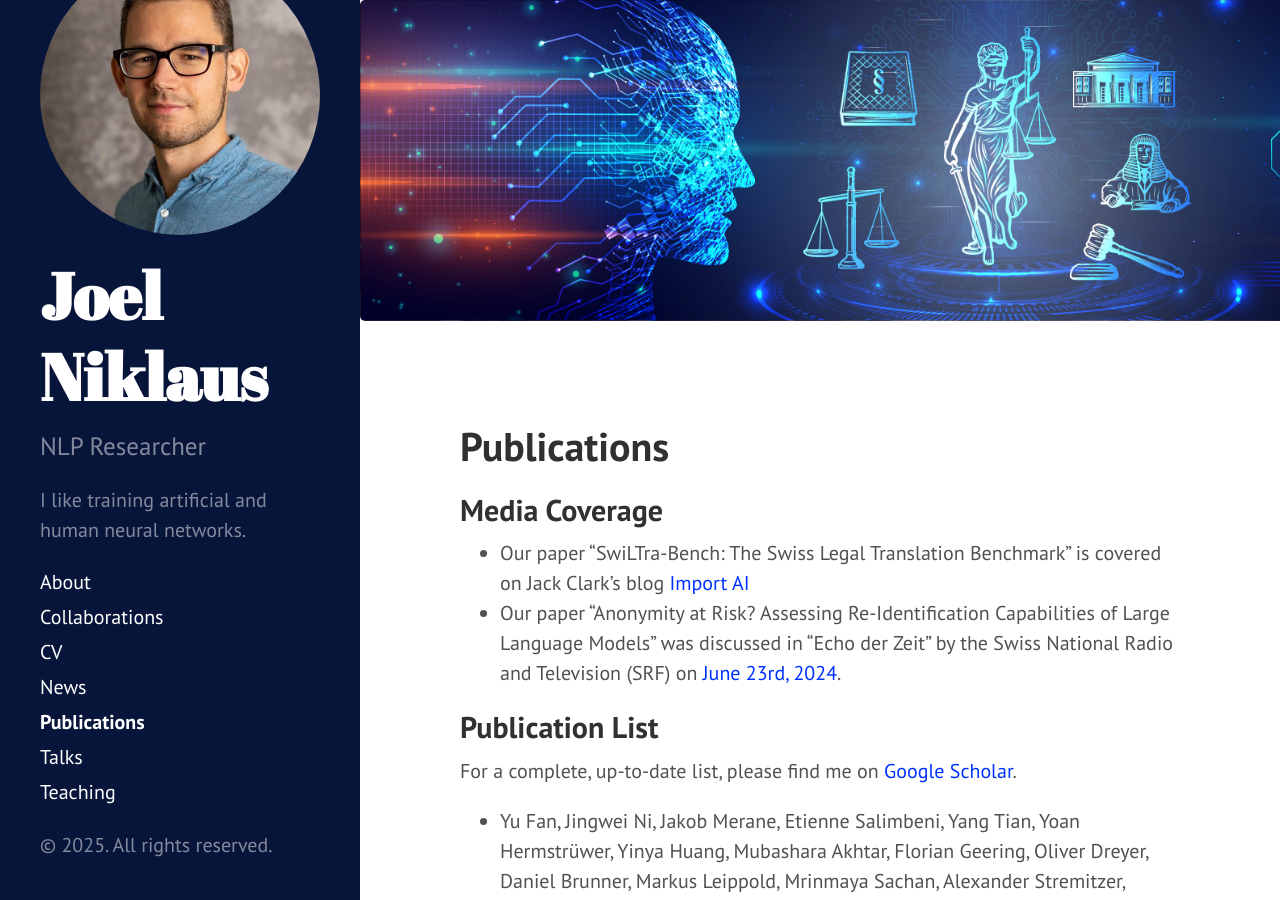
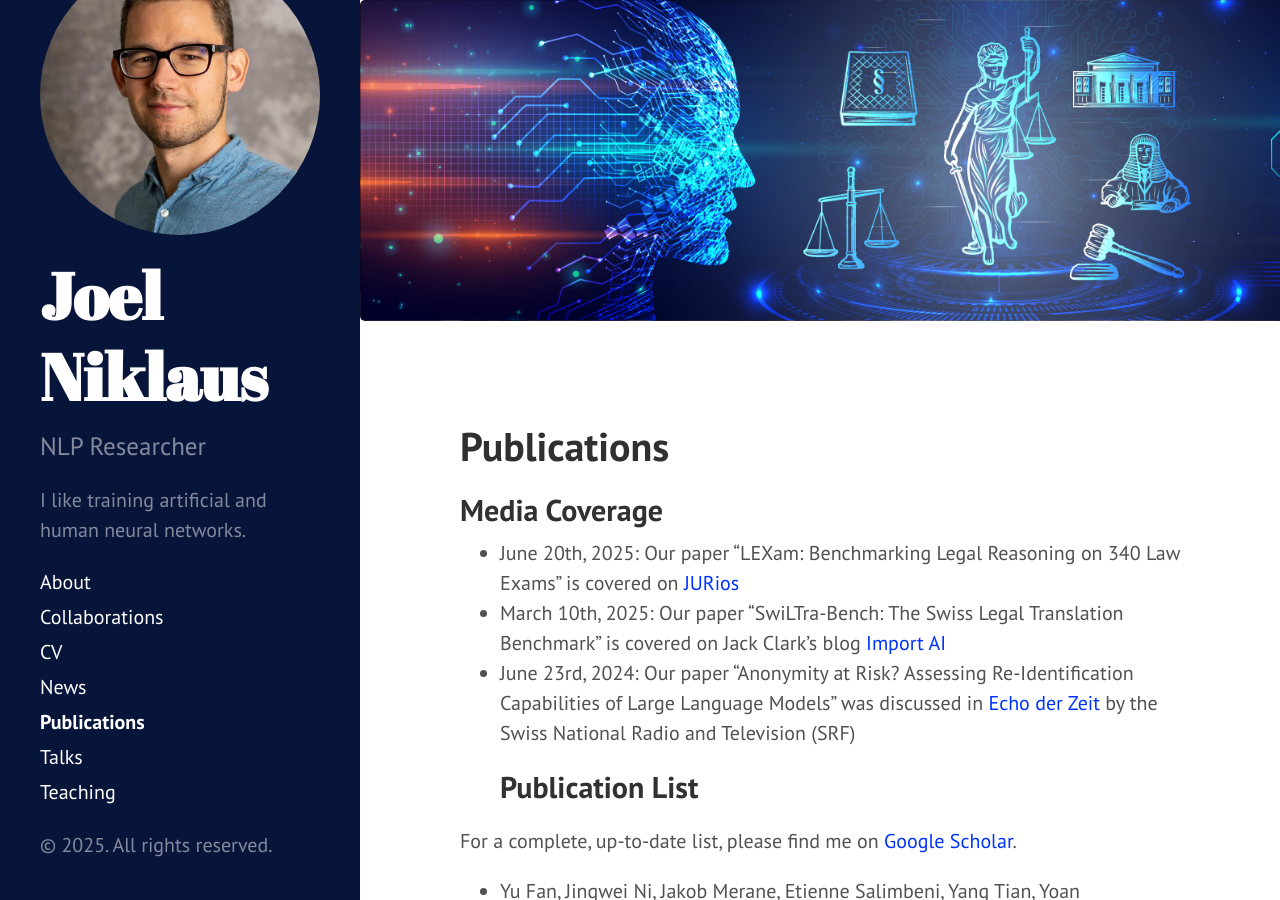
Before and after one commit to JoelNiklaus/joelniklaus.github.io, a Jekyll site: the page built from _pages/publications.md, in a window 1280 px wide and 900 px high. Built offline with Jekyll 4.4.1, drawn with Linux system fonts in a browser that asks for light colours; a style sheet for code colours, icons or effects is not loaded.

Commit message:
added jurios media coverage

```diff
--- a/_pages/publications.md
+++ b/_pages/publications.md
@@ -5,12 +5,11 @@ title: Publications
 
 ## Media Coverage
 
-- Our paper "SwiLTra-Bench: The Swiss Legal Translation Benchmark" is covered on Jack Clark's blog
+- June 20th, 2025: Our paper "LEXam: Benchmarking Legal Reasoning on 340 Law Exams" is covered on [JURios](https://jurios.de/2025/06/20/schweizer-studie-analysiert-340-jurapruefungen-mittels-ki/)
+- March 10th, 2025: Our paper "SwiLTra-Bench: The Swiss Legal Translation Benchmark" is covered on Jack Clark's blog
   [Import AI](https://jack-clark.net/2025/03/10/import-ai-403-factorio-ai-russias-reasoning-drones-biocomputing/)
-- Our paper "Anonymity at Risk? Assessing Re-Identification Capabilities of Large Language Models" was discussed in
-  "Echo der Zeit" by the Swiss National Radio and Television (SRF) on
-  [June 23rd, 2024](https://www.srf.ch/audio/echo-der-zeit/justiz-im-spannungsfeld-zwischen-transparenz-und-privatsphaere?partId=12612581).
-
+- June 23rd, 2024: Our paper "Anonymity at Risk? Assessing Re-Identification Capabilities of Large Language Models" was discussed in
+  [Echo der Zeit](https://www.srf.ch/audio/echo-der-zeit/justiz-im-spannungsfeld-zwischen-transparenz-und-privatsphaere?partId=12612581) by the Swiss National Radio and Television (SRF)
 ## Publication List
 
 For a complete, up-to-date list, please find me
```
